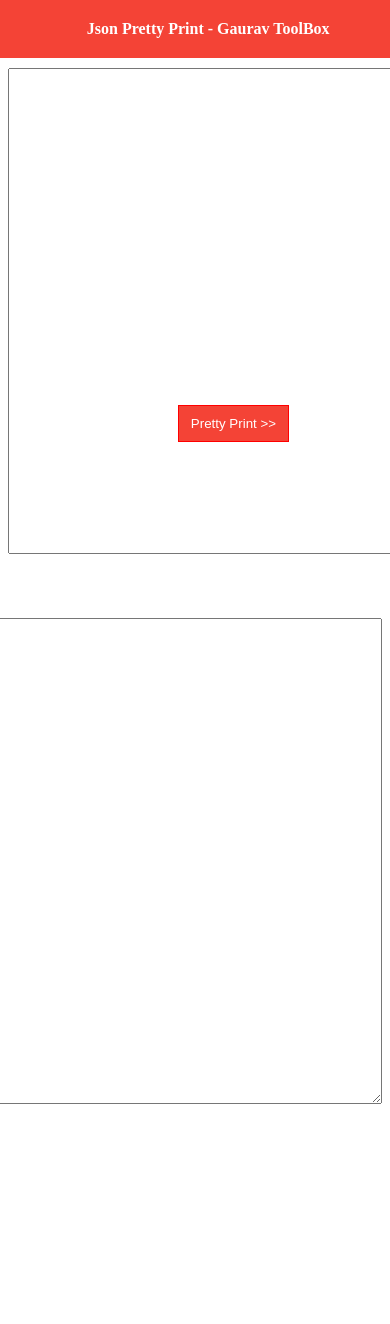
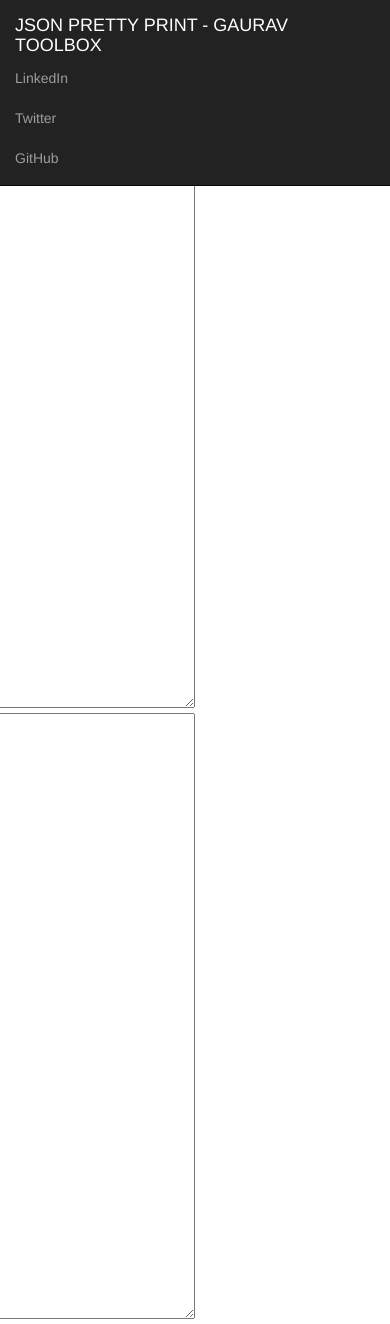
Before and after one commit to pygaurav/JSONBeautfier, a Flask app: page / in a window 390 px wide; the page is wider, and only the part inside the window is pictured. Before the commit the page ends 1104 px from the top of that part, so only its background shows below. Run offline with Flask 2, Linux system fonts and the light colour scheme; some libraries are stand-ins or nearby versions.

Commit message:
Update index.html

```diff
--- a/templates/index.html
+++ b/templates/index.html
@@ -15,19 +15,35 @@
     <link rel="stylesheet" type="text/css" href="../static/css/style.css"">
     <script type=" text/javascript" src="../static/js/main.js">
     </script>
+    <!-- Latest compiled and minified CSS -->
+<link rel="stylesheet" href="https://maxcdn.bootstrapcdn.com/bootstrap/3.4.0/css/bootstrap.min.css">
+
+<!-- jQuery library -->
+<script src="https://ajax.googleapis.com/ajax/libs/jquery/3.3.1/jquery.min.js"></script>
+
+<!-- Latest compiled JavaScript -->
+<script src="https://maxcdn.bootstrapcdn.com/bootstrap/3.4.0/js/bootstrap.min.js"></script>
     <meta name="description" content="Beautify your JSON - Pretty Printer."/>
 </head>
 <body onload="onLoadBody()">
-    <div class="header-menu">
-        <strong>Json Pretty Print - Gaurav ToolBox</strong>
-    </div>
+          <nav class="navbar navbar-inverse navbar-fixed-top red-white">
+                <div class="container-fluid">
+                  <div class="navbar-header">
+                    <a class="navbar-brand text-uppercase" href="">Json Pretty Print - Gaurav ToolBox</a>
+
+                  </div>
+                  <ul class="nav navbar-nav navbar-right">
+                        <li><a href="https://www.linkedin.com/in/gauravlogical/">LinkedIn</a></li>
+                        <li><a href="https://twitter.com/@pygaurav">Twitter</a></li>
+                        <li><a href="https://github.com/pygaurav">GitHub</a></li>
+                      </ul>
+                </div>
+              </nav>
     <form method="POST" action="">
-        <div class="left">
-            <textarea class="top-marg" rows="32" cols="92" name="requested_text">{% print(req_text) %}</textarea>
-            <button class="abs-center">Pretty Print >></button>
-        </div>
-        <div class="right">
-            <textarea class="top-marg" rows="32" cols="92" name="response_text" readonly>{% print(res_text) %}</textarea>
+            <button class="top-marg center-block">Pretty Print >></button>
+        <div class="row ">
+            <textarea  rows="30" class="col-sm-6" name="requested_text">{% print(req_text) %}</textarea>
+            <textarea  rows="30" class="col-sm-6"  name="response_text" readonly>{% print(res_text) %}</textarea>
         </div>
     </form>
     <input id="error" class="no-visible" value="{% print(ErrorName) %}"></input>
```
